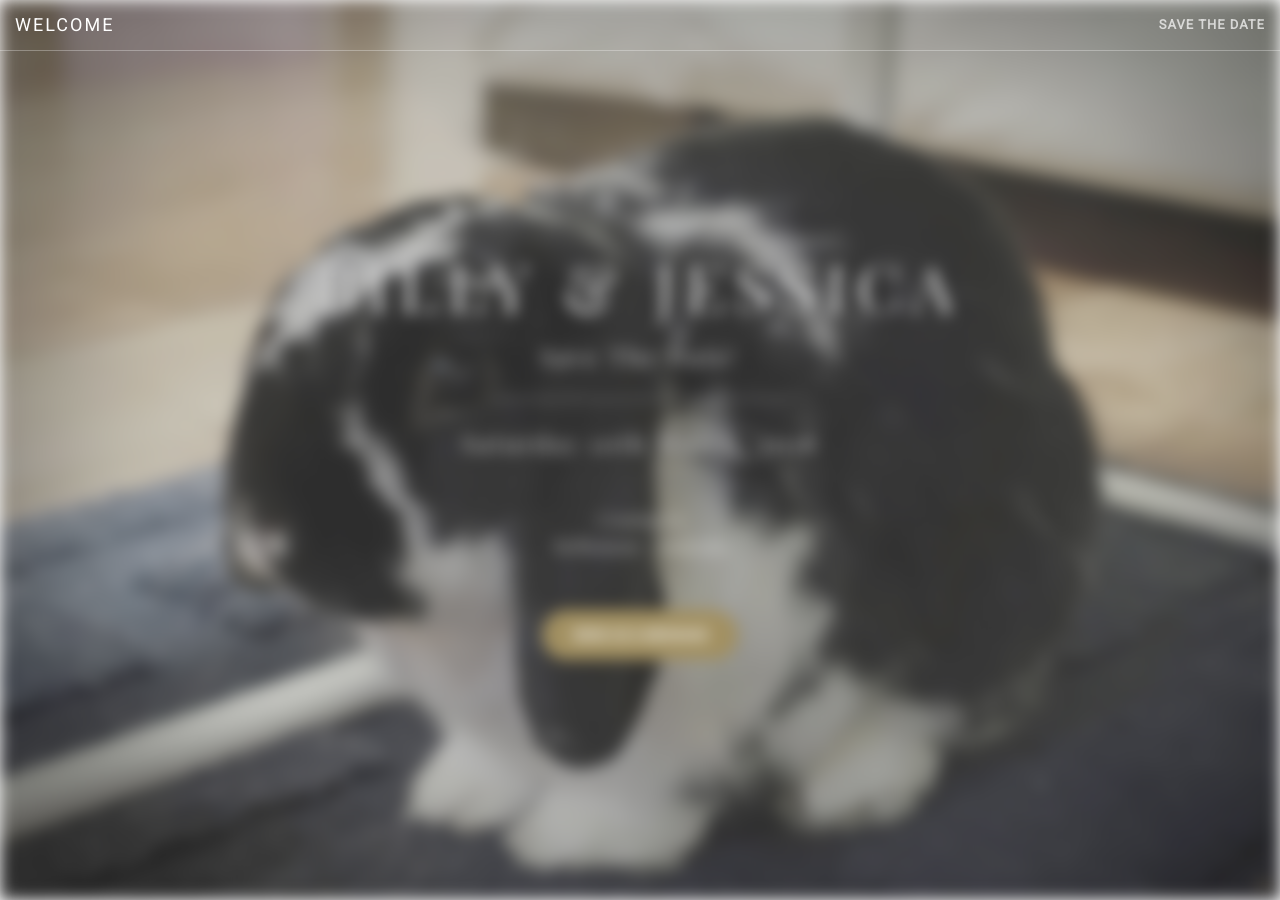
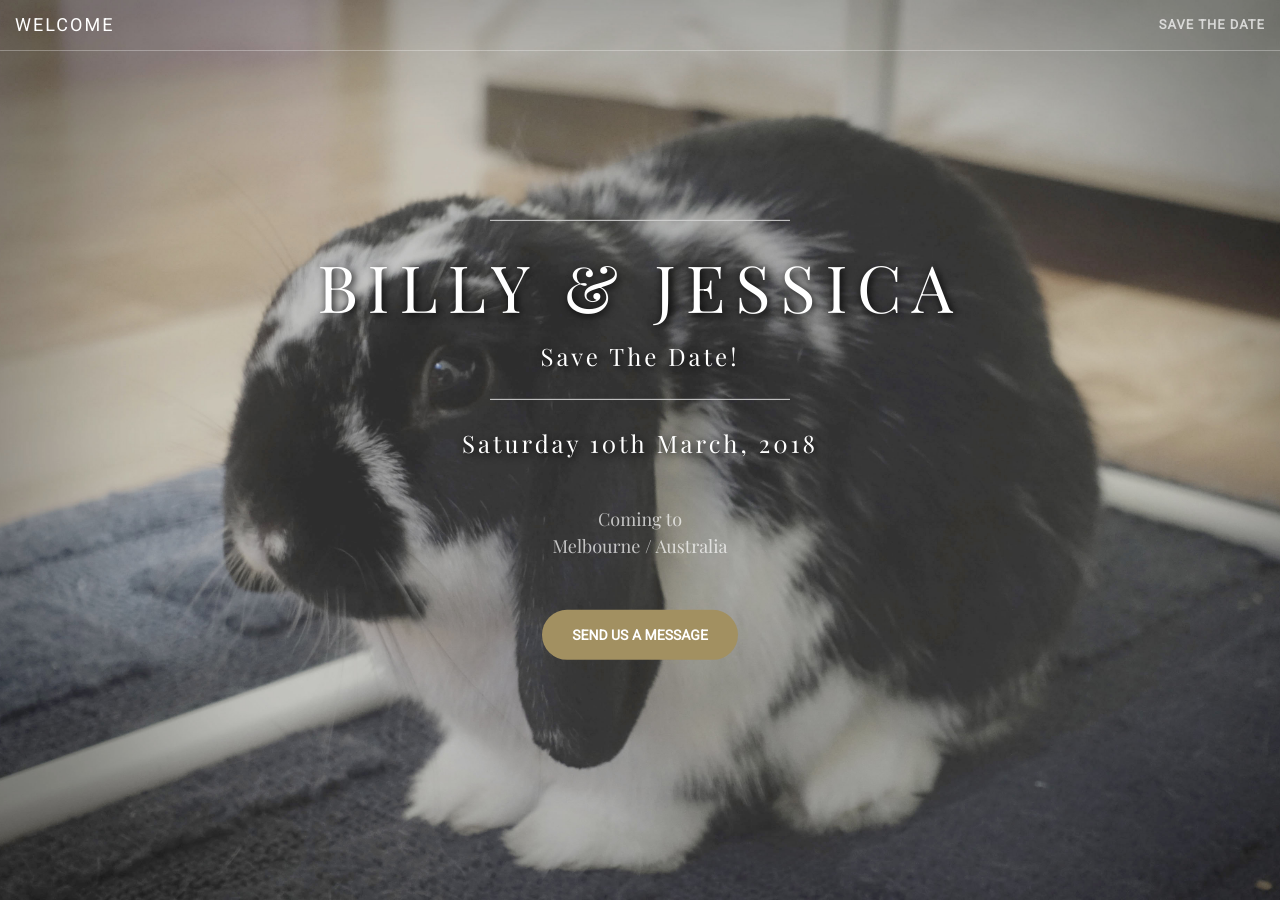
Before and after one commit to notbleh/wed-website, a Jekyll site: the page built from savethedate.html, in a window 1280 px wide and 900 px high. Built offline with Jekyll 4.4.1, drawn with Linux system fonts in a browser that asks for light colours.

Commit message:
Update _base.scss

```diff
--- a/_sass/_base.scss
+++ b/_sass/_base.scss
@@ -170,13 +170,9 @@ header {
     @include background-cover;
     background-position: center;
     background-image: url('../img/hawaii_header.jpg');
-    filter: blur(8px);
-    -webkit-filter: blur(8px);
     text-align: center;
     color: white;
     .header-content {
-        filter: blur(0px);
-        -webkit-filter: blur(0px);
         position: relative;
         text-align: center;
         padding: 100px 15px 100px;
```
